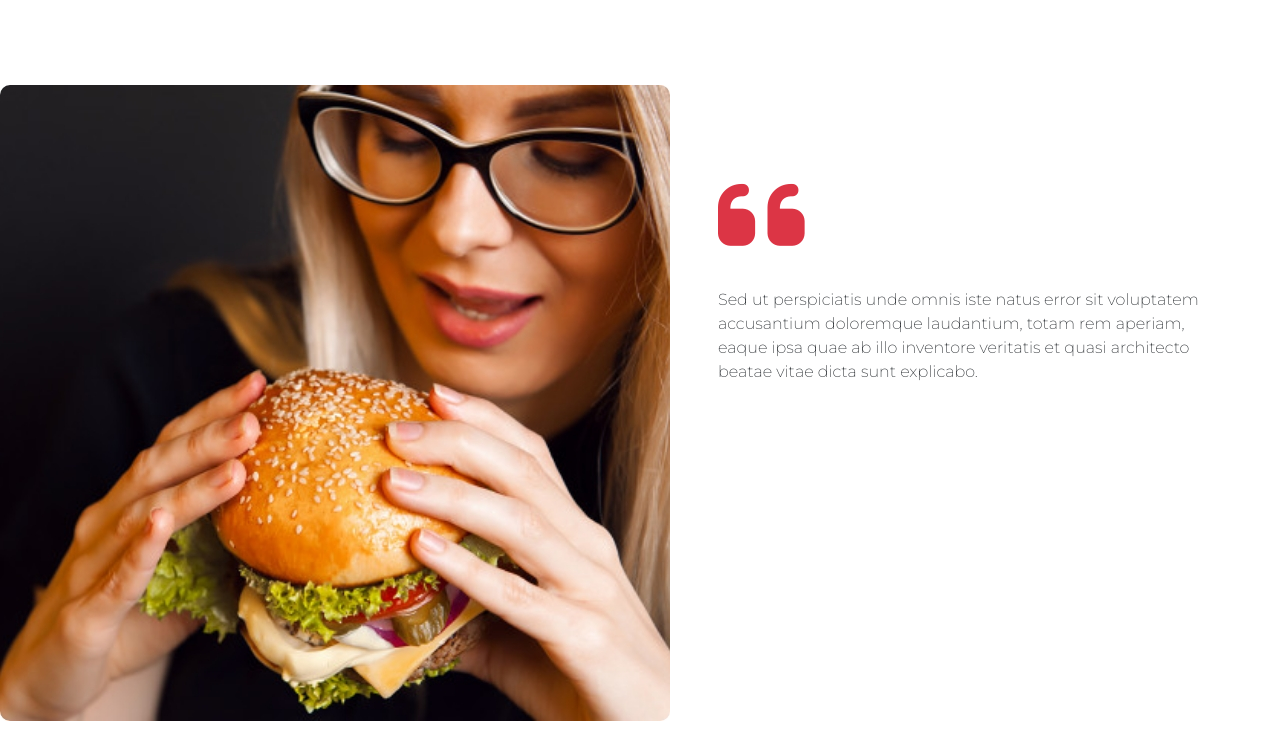
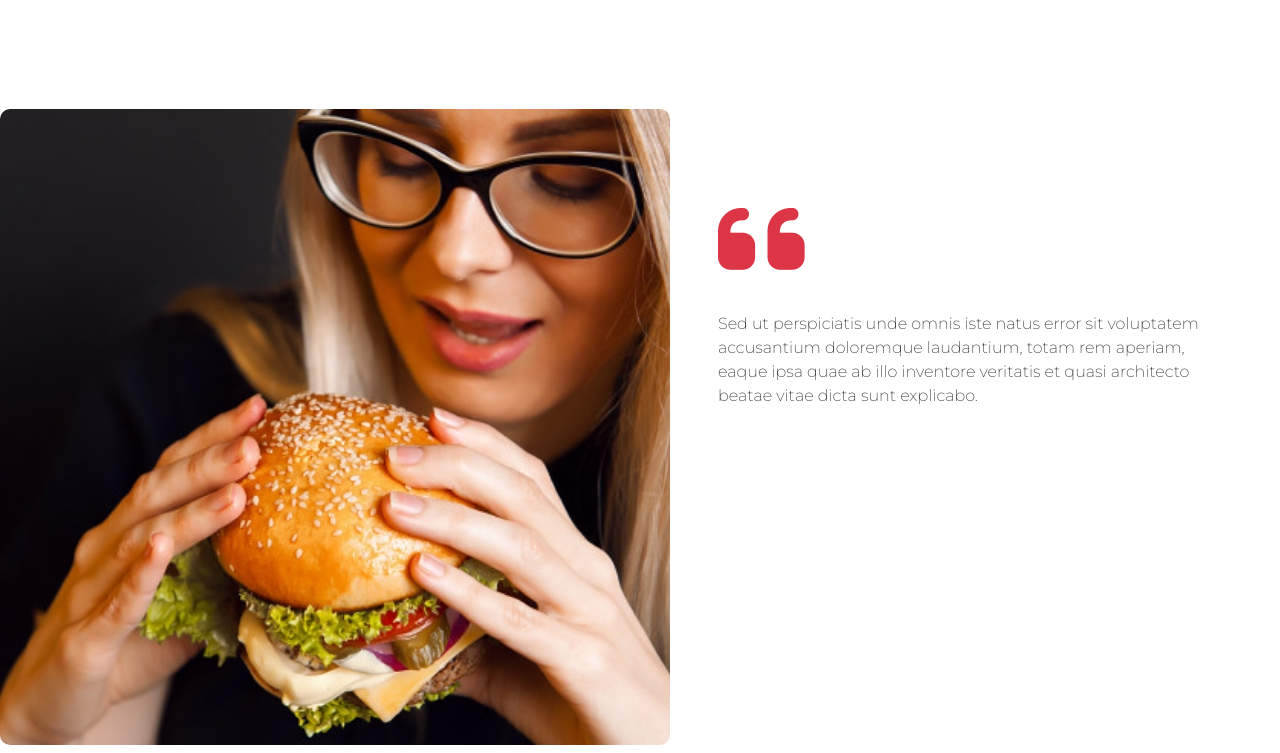
Before and after one commit to ekaterine-nanobashvili/Homework-6, a plain HTML site: page index.html in a window 1280 px wide. Shown: the part 165-918 px from the top of the page. Drawn offline with Linux system fonts and the light colour scheme.

Commit message:
minor fix

```diff
--- a/index.html
+++ b/index.html
@@ -17,7 +17,7 @@
 <body>
     <main>
         <section>
-            <div class="d-flex flex-column align-items-center pb-5">
+            <div class="d-flex flex-column align-items-center pb-5 pt-4">
                 <h1 class="text-danger mt-5 fs-2">Client Testimonials</h1>
                 <h2 class="text-dark mt-4 mb-5 fs-6 montserrat h2">Try our Most Delicious food and it usually take minutes to deliver!</h2>
                 <div class="my-5 d-flex flex-lg-row flex-sm-column">
```
